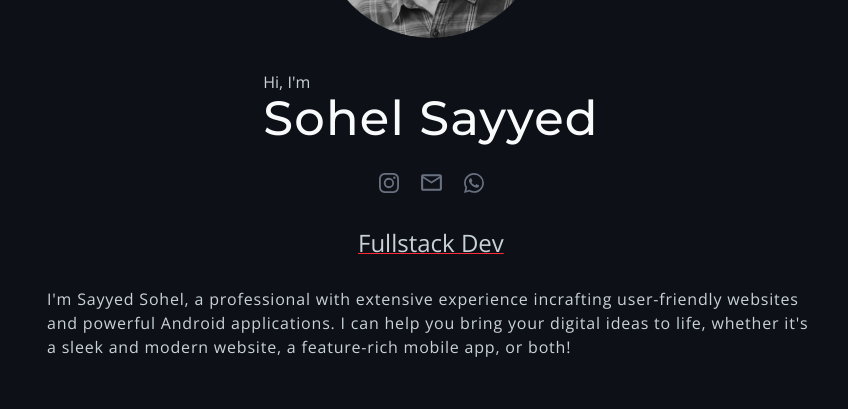
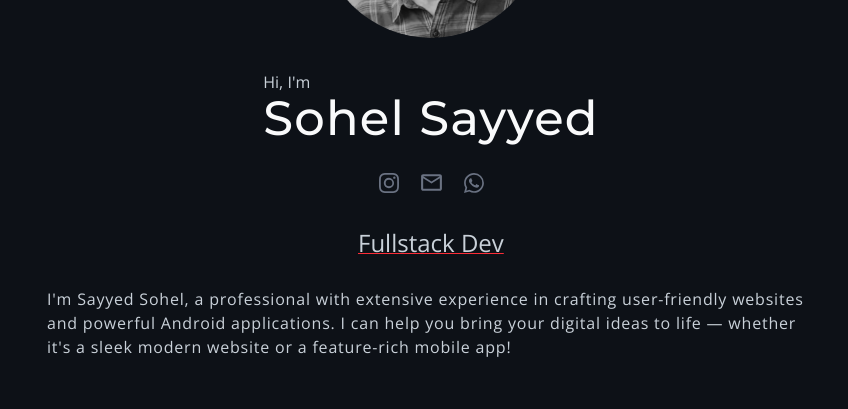
Before and after one commit to sohez/sohez.github.io, a Next.js app: page / in a window 1280 px wide. Shown: the part 326-735 px from the top of the page, without its empty margins (209-1057 px from the left). Built offline with nearby package versions, Linux system fonts and the light colour scheme.

Commit message:
chore: animation added

```diff
--- a/src/app/components/home/Hero.tsx
+++ b/src/app/components/home/Hero.tsx
@@ -1,3 +1,4 @@
+'use client';
 import Image from "next/image";
 import React from "react";
 import "./hero.css";
@@ -6,6 +7,7 @@ import {
   BsWhatsapp,
 } from "react-icons/bs";
 import { MdMailOutline } from "react-icons/md";
+import { motion } from "framer-motion";
 
 const socialLinks = [
   {
@@ -25,15 +27,29 @@ const Hero = () => {
   return (
     <section className="w-full mt-35 px-6">
       <div className="max-w-7xl mx-auto flex flex-col gap-2 justify-center items-center">
-        <div className="group relative w-32 sm:w-40 md:w-48 lg:w-56 aspect-square overflow-hidden rounded-full  transition-all duration-300">
+
+        {/* Profile Image */}
+        <motion.div
+          initial={{ opacity: 0, scale: 0.8 }}
+          animate={{ opacity: 1, scale: 1 }}
+          transition={{ duration: 0.8, ease: "easeOut" }}
+          className="group relative w-40 sm:w-40 md:w-48 lg:w-56 aspect-square overflow-hidden rounded-full transition-all duration-300"
+        >
           <Image
             src="/images/hero/sohel-sayyed-image.webp"
             alt="Sohel Sayyed - profile photo"
             fill
             className="grayscale-100 hover:grayscale-0 object-cover transition-transform duration-500 ease-in-out group-hover:scale-105"
           />
-        </div>
-        <div className="flex flex-col justify-center items-center mt-6 gap-8 md:gap-6 max-w-3xl">
+        </motion.div>
+
+        {/* Text and Description */}
+        <motion.div
+          initial={{ opacity: 0, y: 40 }}
+          animate={{ opacity: 1, y: 0 }}
+          transition={{ duration: 0.9, delay: 0.2, ease: "easeOut" }}
+          className="flex flex-col justify-center items-center mt-6 gap-8 md:gap-6 max-w-3xl"
+        >
           <div className="flex flex-col justify-center items-center text-center md:text-start md:justify-start md:items-start">
             <span>Hi, I&apos;m</span>
             <h1 className="font-display tracking-wide text-5xl font-medium text-gray-50">
@@ -41,21 +57,35 @@ const Hero = () => {
             </h1>
           </div>
 
-          <SocialLinks />
-          <SkillsSlider />
+          <motion.div
+            initial={{ opacity: 0, y: 20 }}
+            animate={{ opacity: 1, y: 0 }}
+            transition={{ duration: 0.8, delay: 0.5 }}
+          >
+            <SocialLinks />
+          </motion.div>
+
+          <motion.div
+            initial={{ opacity: 0, y: 20 }}
+            animate={{ opacity: 1, y: 0 }}
+            transition={{ duration: 0.8, delay: 0.7 }}
+          >
+            <SkillsSlider />
+          </motion.div>
 
           <p className="text-base tracking-wider text-center md:text-left">
-            I&apos;m Sayyed Sohel, a professional with extensive experience in
-            <span>crafting user-friendly websites </span>and powerful{" "}
+            I&apos;m Sayyed Sohel, a professional with extensive experience in{" "}
+            <span>crafting user-friendly websites</span> and powerful{" "}
             <span>Android applications</span>. I can help you bring your digital
-            ideas to life, whether it&apos;s a sleek and modern website, a
-            feature-rich mobile app, or both!
+            ideas to life — whether it&apos;s a sleek modern website or a
+            feature-rich mobile app!
           </p>
-        </div>
+        </motion.div>
       </div>
     </section>
   );
 };
+
 
 export default Hero;
 
```
